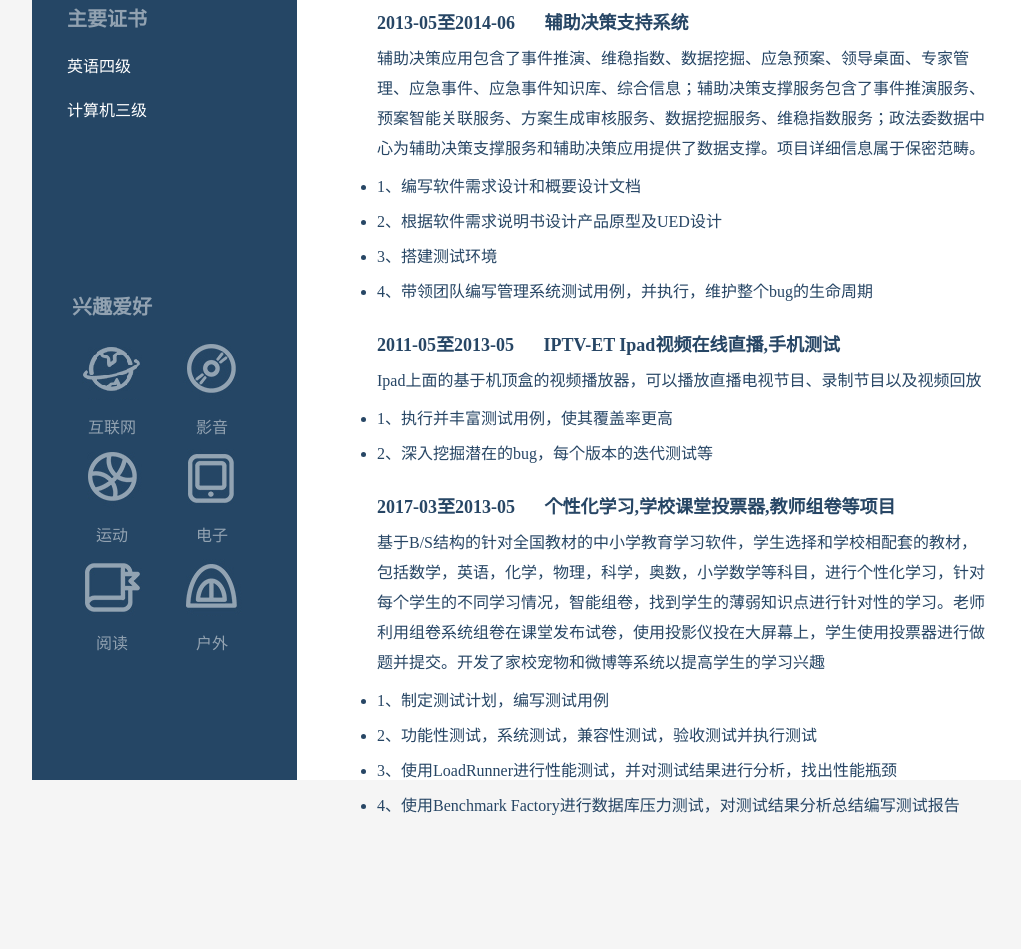
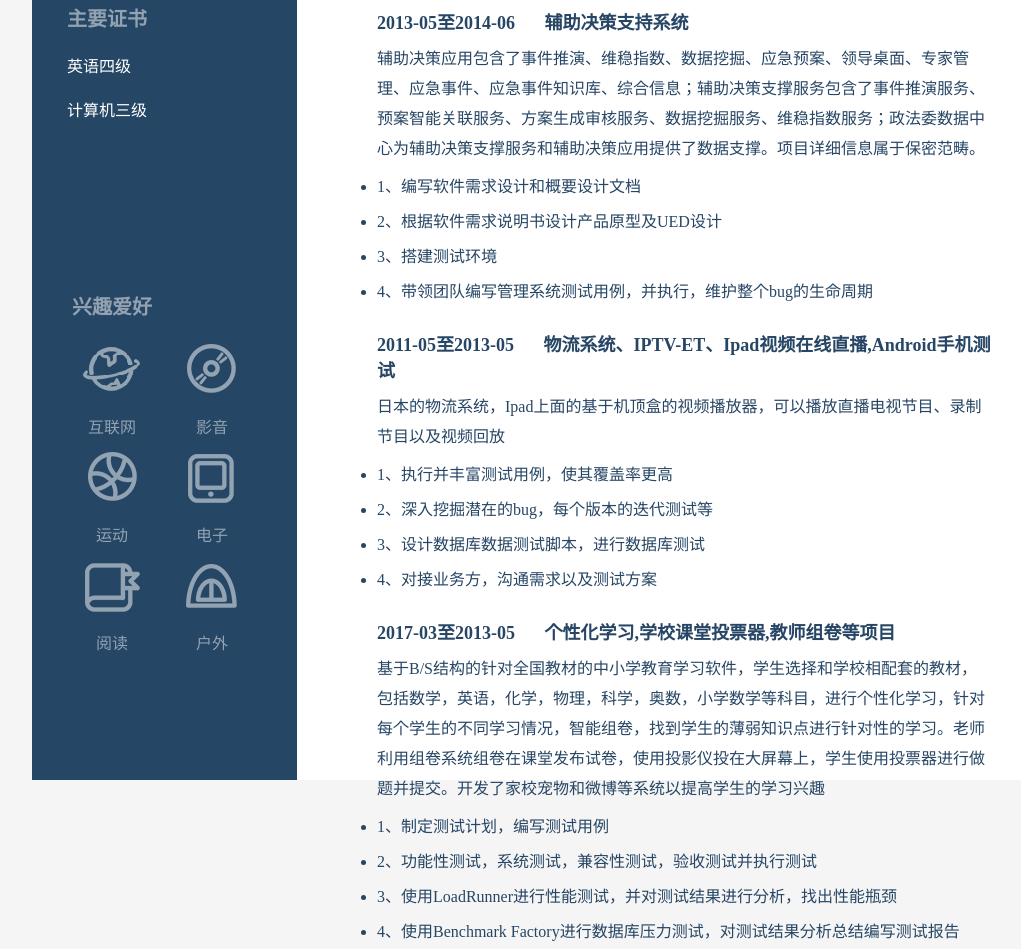
Before and after one commit to caiye1985/cv, a plain HTML site: page index.html in a window 1280 px wide. Shown: the part 1810-2759 px from the top of the page, without its empty margins (108-1129 px from the left). Before the commit the page ends 2633 px from the top, so only its background shows below. Drawn offline with Linux system fonts and the light colour scheme.

Commit message:
完善工作经历

```diff
--- a/index.html
+++ b/index.html
@@ -184,13 +184,15 @@
                             <ul class="list">
                                 <div class="list-title">
                                     <span>2011-05至2013-05</span>
-                                    <span>IPTV-ET Ipad视频在线直播,手机测试</span>
+                                    <span>物流系统、IPTV-ET、Ipad视频在线直播,Android手机测试</span>
                                 </div>
                                 <div class="summery">
-                                    Ipad上面的基于机顶盒的视频播放器，可以播放直播电视节目、录制节目以及视频回放
+                                    日本的物流系统，Ipad上面的基于机顶盒的视频播放器，可以播放直播电视节目、录制节目以及视频回放
                                 </div>
                                 <li>1、执行并丰富测试用例，使其覆盖率更高</li>
                                 <li>2、深入挖掘潜在的bug，每个版本的迭代测试等</li>
+                                <li>3、设计数据库数据测试脚本，进行数据库测试</li>
+                                <li>4、对接业务方，沟通需求以及测试方案</li>
                             </ul>
                             <ul class="list">
                                 <div class="list-title">
```
